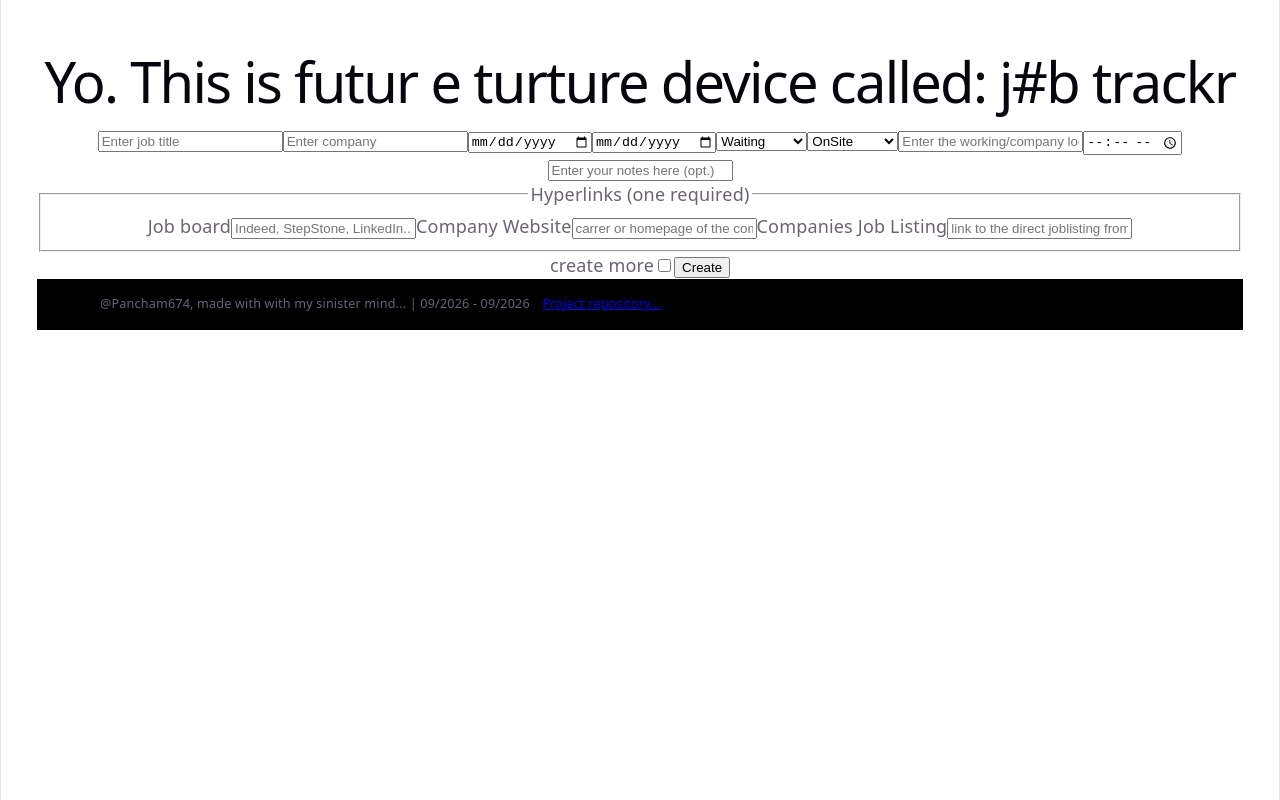
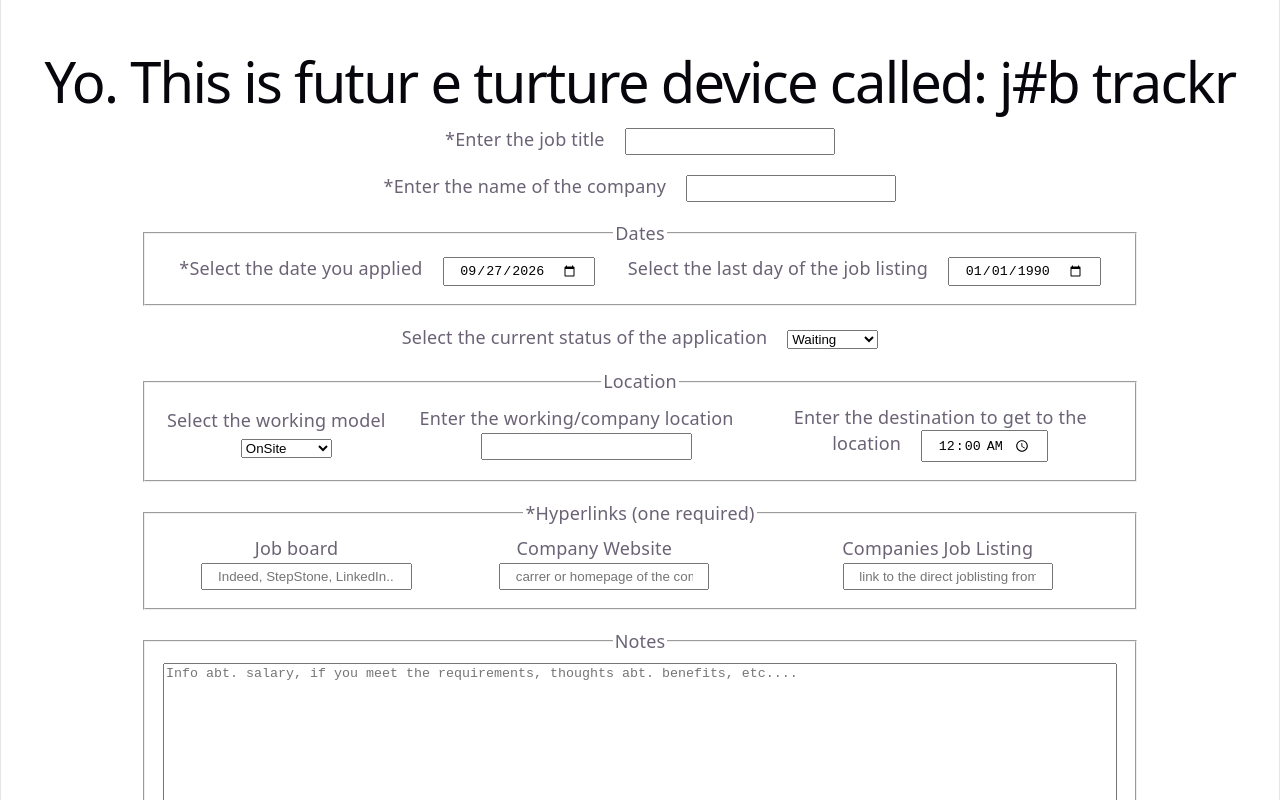
Before and after one commit to Pancham674/JobTracker, a React (Vite) app in the folder jobtracker.client/: page /new in a window 1280 px wide. Shown: the top 800 px of the page. Built offline with nearby package versions, Linux system fonts and the light colour scheme.

Commit message:
~ Added functionality of creating a new job item and added some styling to NewJobItem

```diff
--- a/jobtracker.client/src/Interfaces.ts
+++ b/jobtracker.client/src/Interfaces.ts
@@ -1,8 +1,8 @@
 export interface IJobItem {
 	hyperlinks: Record<LinkType, string>,
-	workingModels: WorkingModels,
 	estimatedDestination: Date,
 	hyperlinksJSON: string,
+	model: WorkingModels,
 	applyDeadline: Date,
 	location: string,
 	applyDate: Date,
@@ -36,11 +36,7 @@ export function convertToWorkingModelString(value: number) {
 	return workingModels[value];
 }
 
-export enum LinkType {
-	Jobboard,
-	CompanyWebsite,
-	CompanyJobListing
-}
+export type LinkType = "Jobboard" | "CompanyWebsite" | "CompanyJobListing";
 
 export function convertToLinkTypeString(value: number) {
 	const linkTypes = ["Jobboard", "CompanyWebsite", "CompanyJobListing"];
--- a/jobtracker.client/src/components/FullJobItem.tsx
+++ b/jobtracker.client/src/components/FullJobItem.tsx
@@ -38,7 +38,7 @@ export default function FullJobItem() {
                 </div>
 
                 <div className="section">
-                    <p>Working Model: {convertToWorkingModelString(jobItem.workingModels)}</p>
+                    <p>Working Model: {convertToWorkingModelString(jobItem.model)}</p>
                     <p>Location: {jobItem.location}</p>
                     <p>Estimated Destination: {new Date(jobItem.estimatedDestination).toLocaleTimeString("en-GB")}</p>
                 </div>
--- a/jobtracker.client/src/components/NewJobItem.tsx
+++ b/jobtracker.client/src/components/NewJobItem.tsx
@@ -2,20 +2,33 @@ import { useNavigate } from "react-router-dom";
 import type { IJobItem } from "../Interfaces";
 import { postJobItem } from "../services/api";
 import type React from "react";
+import "../css/NewJobItem.css";
 
 export default function NewJobItem() {
     const navi = useNavigate();
 
+
+    const date = new Date();
+    const day = date.getDate().toString();
+    const month = (date.getMonth()+1).toString();
+    const todaysDate = `${date.getFullYear()}-${month.length == 1 ? 0 + month: month}-${day.length == 1 ? 0 + day: day}`;
+
     function submitJobItem(e: React.SubmitEvent<HTMLFormElement>) {
         e.preventDefault();
         const formData = new FormData(e.currentTarget);
-        const jobItem: IJobItem = Object.fromEntries(formData.entries()) as unknown as IJobItem;
+        const jobItem = Object.fromEntries(formData.entries()) as unknown as IJobItem;
         const createMore = e.currentTarget["create-more"].checked
-        if (jobItem && e.currentTarget["company-job-listing"].trim()
-            && e.currentTarget["company-website"].trim() && e.currentTarget["job-board"].trim()) {
+        if (jobItem && (e.currentTarget["company-job-listing"].value.trim()
+            || e.currentTarget["company-website"].value.trim() || e.currentTarget["job-board"].value.trim())) {
             try {
                 jobItem.status = Number(jobItem.status);
-                jobItem.workingModels = Number(jobItem.workingModels);
+                jobItem.model = Number(jobItem.model);
+                jobItem.hyperlinks = {
+                    "Jobboard": e.currentTarget["job-board"].value,
+                    "CompanyWebsite": e.currentTarget["company-website"].value,
+                    "CompanyJobListing": e.currentTarget["company-job-listing"].value
+                }
+
                 postJobItem(jobItem);
 
                 if (!createMore) {
@@ -35,48 +48,81 @@ export default function NewJobItem() {
         }
     }
 
+
     return (
         <form id="new-job-item" onSubmit={submitJobItem}>
             <input type="number" name="id" id="id" defaultValue={0} hidden />
-            <input type="text" name="title" id="title" placeholder="Enter job title" required />
+            <label htmlFor="title">*Enter the job title
+                <input type="text" name="title" id="title" required />
+            </label>
 
-            <input type="text" name="company" id="company" placeholder="Enter company" required />
-            <input type="date" name="applyDate" id="applyDate" placeholder="Enter when you applied" required />
-            <input type="date" name="applyDeadline" id="applyDeadline" placeholder="Enter the deadline is (opt.)" />
+            <label htmlFor="company">*Enter the name of the company
+                <input type="text" name="company" id="company" required />
+            </label>
 
-            <select name="status" defaultValue="Waiting">
+            <fieldset>
+                <legend>Dates</legend>
+                <label htmlFor="applyDate">*Select the date you applied
+                    <input type="date" name="applyDate" id="applyDate" defaultValue={todaysDate} required />
+                </label>
+
+                <label htmlFor="applyDeadline">Select the last day of the job listing
+                    <input type="date" name="applyDeadline" id="applyDeadline" defaultValue="1990-01-01" />
+                </label>
+            </fieldset>
+
+            <label htmlFor="status">Select the current status of the application
+                <select name="status" id="statue" defaultValue="Waiting">
                     <option value={0}>Waiting</option >
                     <option value={1}>Declined</option >
                     <option value={2}>Interviewed</option >
                     <option value={3}>Offer</option >
                 </select>
+            </label>
 
-            <select name="workingModel" defaultValue="OnSite">
+            <fieldset>
+                <legend>Location</legend>
+                <label htmlFor="model">Select the working model
+                    <select name="model" id="model" defaultValue="OnSite">
                         <option value={0}>OnSite</option >
                         <option value={1}>Hybrid</option >
                         <option value={2}>FullRemote</option >
                     </select>
+                </label>
 
-            <input type="text" name="location" id="location" placeholder="Enter the working/company location (opt.)" />
-            <input type="time" name="destination" id="destination" placeholder="Enter the destination to get to the location (opt.)" />
+                <label htmlFor="location">Enter the working/company location
+                    <input type="text" name="location" id="location" />
+                </label>
 
-            <input type="text" name="notes" id="notes" placeholder="Enter your notes here (opt.)" />
-            <fieldset>
-                <legend> Hyperlinks (one required)</legend>
-                <label>Job board
-                    <input id="company-job-listing" type="text" name="job-board" placeholder="Indeed, StepStone, LinkedIn..." />
-                </label>
-                <label>Company Website
-                    <input type="text" name="company-website" placeholder="carrer or homepage of the company" />
-                </label>
-                <label>Companies Job Listing
-                    <input type="text" name="company-job-listing" placeholder="link to the direct joblisting from the company" />
+                <label htmlFor="destination">Enter the destination to get to the location
+                    <input type="time" id="destination" defaultValue="00:00" max="15:00" name="destination" />
                 </label>
             </fieldset>
 
-            <label htmlFor="create-more">create more</label>
+            <fieldset>
+                <legend>*Hyperlinks (one required)</legend>
+                <label htmlFor="job-board">Job board
+                    <input type="text" name="job-board" id="job-board" placeholder="Indeed, StepStone, LinkedIn..." />
+                </label>
+                <label htmlFor="company-website">Company Website
+                    <input type="text" name="company-website" id="company-website" placeholder="carrer or homepage of the company" />
+                </label>
+                <label htmlFor="company-job-listing">Companies Job Listing
+                    <input type="text" name="company-job-listing" id="company-job-listing" placeholder="link to the direct joblisting from the company" />
+                </label>
+            </fieldset>
+
+            <fieldset>
+                <legend>Notes</legend>
+                <textarea name="notes" id="notes" rows={10} placeholder="Info abt. salary, if you meet the requirements, thoughts abt. benefits, etc...." />
+            </fieldset>
+
+                <label>create more
                     <input type="checkbox" name="create-more"/>
+                </label>
                 <button type="submit">Create</button>
+            <div id="submit">
+            </div>
         </form>
     );
 }
--- /dev/null
+++ b/jobtracker.client/src/css/NewJobItem.css
@@ -0,0 +1,40 @@
+#new-job-item {
+    justify-items: center;
+    align-items: center;
+    margin: 1em 7em;
+    display: grid;
+    gap: 1em;
+}
+
+label input, label select {
+    margin-left: 1.5em;
+}
+
+label {
+    user-select: none;
+}
+
+fieldset {
+    justify-content: space-around;
+    padding: 0.5em 1em 1em;
+    align-items: center;
+    flex-direction: row;
+    display: flex;
+    width: 100%;
+}
+
+input {
+    padding: 0.3em 1.1em;
+}
+
+textarea#notes {
+    width: 100%;
+}
+
+button {
+    width: 10em;
+    height: 2em;
+}
+#submit {
+    height: 5em;
+}
--- a/jobtracker.client/src/services/api.ts
+++ b/jobtracker.client/src/services/api.ts
@@ -30,7 +30,7 @@ async function getData(url: string, options: RequestInit) {
 
     if (!response.ok) {
         throw new Error(`The server response for ${url} with the method ${options.method}
-        resulted in a status of ${response.status}. ${data.errors.map(e => e)}`);
+        resulted in a status of ${response.status}.`);
     }
 
     return data;
```
Lines whose indentation alone changed are shown as unchanged.
